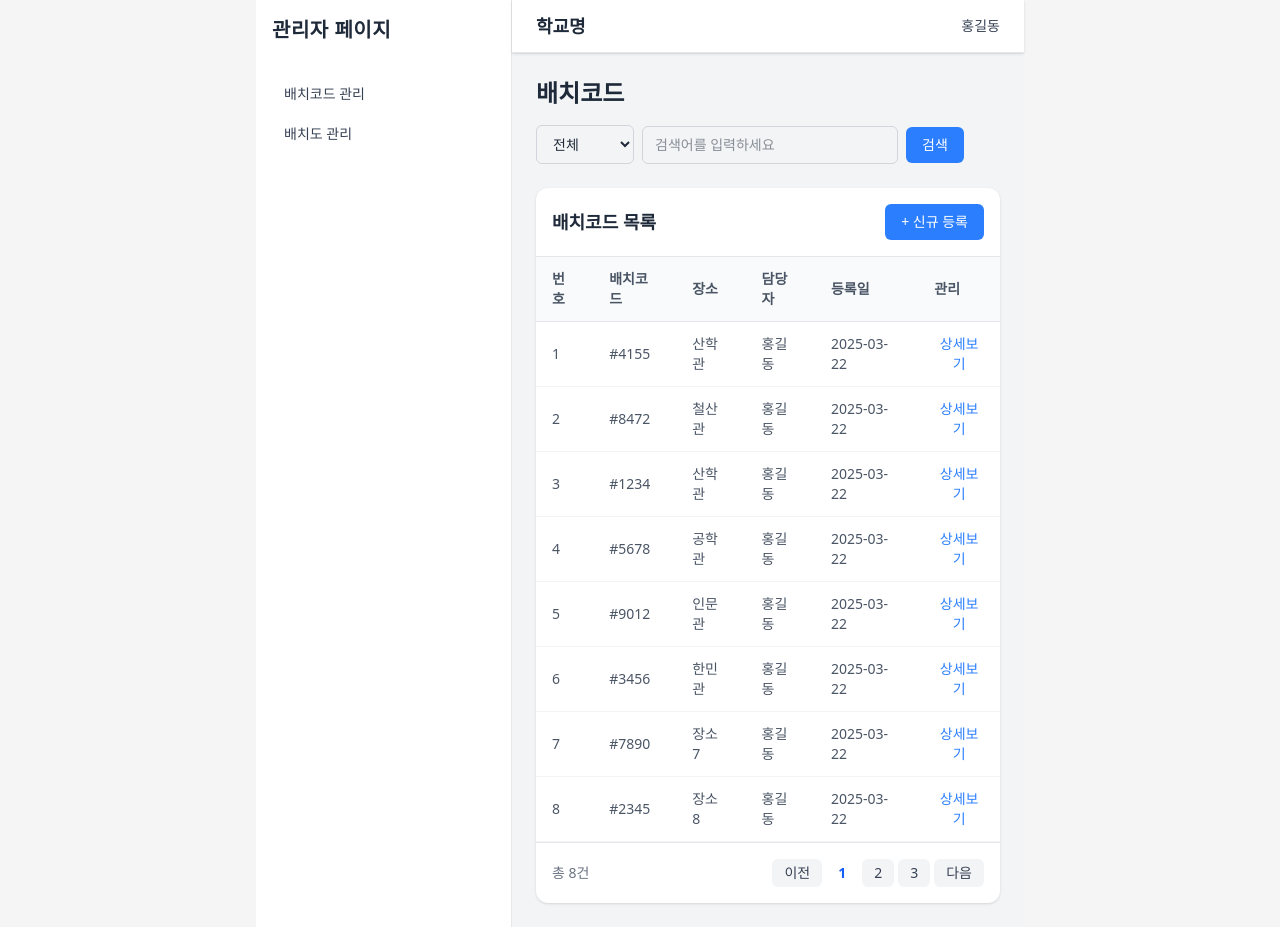
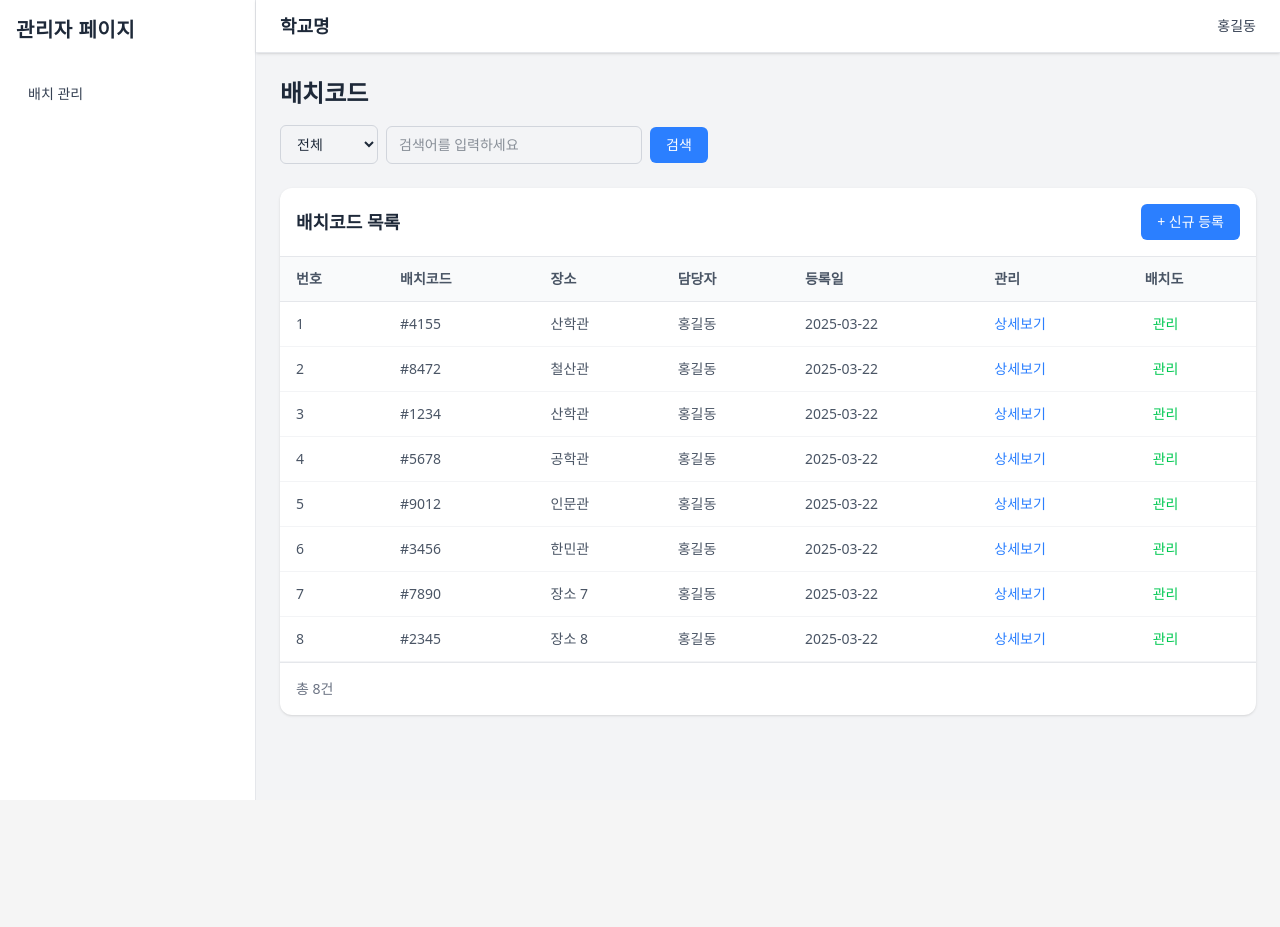
Before and after one commit to bidalalsrb/edu-uni, a React (Vite) app: page /index/admin/batchcode in a window 1280 px wide. After the commit the page ends 800 px from the top, so only its background shows below. Built offline with nearby package versions, Linux system fonts and the light colour scheme; the HTML template or start-up script is replaced by a standard one.

Commit message:
관리자 > 배치코드 layout

```diff
--- a/src/App.css
+++ b/src/App.css
@@ -1,6 +1,6 @@
 #root {
     margin: 0 auto;
-    width: 60%;
+    width: 100%;
 }
 
 body {
--- a/src/components/admin/Web/BatchCode.jsx
+++ b/src/components/admin/Web/BatchCode.jsx
@@ -1,68 +1,72 @@
 import React, {useState} from "react";
-import NewBatchCodeModal from "./Modal/NewBatchCodeModal"; // 기존 신규 등록 모달 컴포넌트
+import {useNavigate} from "react-router-dom";
+import NewBatchCodeModal from "./Modal/NewBatchCodeModal"; // 신규 등록 모달
 import EditBatchCodeModal from "./Modal/EditBatchCodeModal";
+import ApplyPage from "../../../pages/admin/ApplyPage"; // 배치도를 렌더링할 컴포넌트
 
 function BatchCode() {
-    // JSON 형식의 임시 데이터
+    // 임시 데이터
     const initialData = [
         {
-            "batchCode": "#4155",
-            "location": "산학관",
-            "registeredDate": "2025-03-22",
-            "person": "홍길동"
+            batchCode: "#4155",
+            location: "산학관",
+            registeredDate: "2025-03-22",
+            person: "홍길동",
         },
         {
-            "batchCode": "#8472",
-            "location": "철산관",
-            "registeredDate": "2025-03-22",
-            "person": "홍길동"
+            batchCode: "#8472",
+            location: "철산관",
+            registeredDate: "2025-03-22",
+            person: "홍길동",
         },
         {
-            "batchCode": "#1234",
-            "location": "산학관",
-            "registeredDate": "2025-03-22",
-            "person": "홍길동"
+            batchCode: "#1234",
+            location: "산학관",
+            registeredDate: "2025-03-22",
+            person: "홍길동",
         },
         {
-            "batchCode": "#5678",
-            "location": "공학관",
-            "registeredDate": "2025-03-22",
-            "person": "홍길동"
+            batchCode: "#5678",
+            location: "공학관",
+            registeredDate: "2025-03-22",
+            person: "홍길동",
         },
         {
-            "batchCode": "#9012",
-            "location": "인문관",
-            "registeredDate": "2025-03-22",
-            "person": "홍길동"
+            batchCode: "#9012",
+            location: "인문관",
+            registeredDate: "2025-03-22",
+            person: "홍길동",
         },
         {
-            "batchCode": "#3456",
-            "location": "한민관",
-            "registeredDate": "2025-03-22",
-            "person": "홍길동"
+            batchCode: "#3456",
+            location: "한민관",
+            registeredDate: "2025-03-22",
+            person: "홍길동",
         },
         {
-            "batchCode": "#7890",
-            "location": "장소 7",
-            "registeredDate": "2025-03-22",
-            "person": "홍길동"
+            batchCode: "#7890",
+            location: "장소 7",
+            registeredDate: "2025-03-22",
+            person: "홍길동",
         },
         {
-            "batchCode": "#2345",
-            "location": "장소 8",
-            "registeredDate": "2025-03-22",
-            "person": "홍길동"
-        }
+            batchCode: "#2345",
+            location: "장소 8",
+            registeredDate: "2025-03-22",
+            person: "홍길동",
+        },
     ];
 
-    // 상태 초기값으로 JSON 데이터를 사용
     const [records, setRecords] = useState(initialData);
     const [modalOpen, setModalOpen] = useState(false);
     const [editingRecord, setEditingRecord] = useState(null);
     const [searchTerm, setSearchTerm] = useState("");
     const [searchOption, setSearchOption] = useState("전체");
-    // filteredRecords가 null이면 검색 버튼을 누르지 않은 상태임을 의미
     const [filteredRecords, setFilteredRecords] = useState(null);
+    // 배치도(ApplyPage) 표시 여부를 위한 상태 추가
+    const [showLayout, setShowLayout] = useState(false);
+
+    const navigate = useNavigate();
 
     const addRecord = (record) => {
         const updatedRecords = [...records, record];
@@ -109,6 +113,8 @@ function BatchCode() {
 
     return (
         <main className="p-6 flex flex-col gap-6">
+            {!showLayout ? (
+                <>
                     {/* 검색/필터 섹션 */}
                     <section>
                         <h2 className="text-2xl font-bold text-gray-800 mb-4">배치코드</h2>
@@ -161,6 +167,7 @@ function BatchCode() {
                                     <th className="px-4 py-3 font-semibold">담당자</th>
                                     <th className="px-4 py-3 font-semibold">등록일</th>
                                     <th className="px-4 py-3 font-semibold">관리</th>
+                                    <th className="px-4 py-3 font-semibold">배치도</th>
                                 </tr>
                                 </thead>
                                 <tbody>
@@ -189,6 +196,14 @@ function BatchCode() {
                                                     상세보기
                                                 </button>
                                             </td>
+                                            <td className="px-4 py-3">
+                                                <button
+                                                    onClick={() => setShowLayout(true)}
+                                                    className="text-sm text-green-500 hover:underline ml-2"
+                                                >
+                                                    관리
+                                                </button>
+                                            </td>
                                         </tr>
                                     ))
                                 )}
@@ -198,25 +213,27 @@ function BatchCode() {
                         <div className="p-4 border-t border-gray-200 flex justify-between items-center">
                             <div className="text-sm text-gray-500">총 {displayRecords.length}건</div>
                             <div className="space-x-1">
-                        <button className="px-3 py-1 text-sm text-gray-700 bg-gray-100 rounded-md hover:bg-gray-200">
-                            이전
-                        </button>
-                        <button
-                            className="px-3 py-1 text-sm text-blue-600 font-bold bg-white rounded-md hover:bg-gray-100">
-                            1
-                        </button>
-                        <button className="px-3 py-1 text-sm text-gray-700 bg-gray-100 rounded-md hover:bg-gray-200">
-                            2
-                        </button>
-                        <button className="px-3 py-1 text-sm text-gray-700 bg-gray-100 rounded-md hover:bg-gray-200">
-                            3
-                        </button>
-                        <button className="px-3 py-1 text-sm text-gray-700 bg-gray-100 rounded-md hover:bg-gray-200">
-                            다음
-                        </button>
+                                {/* 페이지네이션 버튼들 (필요시 추가) */}
                             </div>
                         </div>
                     </section>
+                </>
+            ) : (
+                // showLayout가 true이면 배치코드 목록 대신 배치도(ApplyPage)만 렌더링
+                <div>
+                    <div className="flex justify-end mb-2">
+                        <button
+                            onClick={() => setShowLayout(false)}
+                            className="px-4 py-2 bg-red-500 text-white rounded"
+                        >
+                            목록 보기
+                        </button>
+                    </div>
+                    {/*todo 배치도 정보 전달 */}
+                    <ApplyPage/>
+                </div>
+            )}
+
             {modalOpen && (
                 <NewBatchCodeModal
                     onClose={() => setModalOpen(false)}
--- a/src/pages/admin/AdminLayout.jsx
+++ b/src/pages/admin/AdminLayout.jsx
@@ -1,29 +1,30 @@
 import React from "react";
-import { Outlet, useNavigate } from "react-router-dom";
+import { Outlet, useNavigate, useLocation } from "react-router-dom";
 
 function AdminLayout() {
     const navigate = useNavigate();
+    const location = useLocation();
+
+    // 현재 경로에 "batchCode"가 포함되어 있으면 배치 관리 메뉴가 활성화되도록 처리
+    const isBatchCodeActive = location.pathname.includes("batchCode");
 
     return (
         <div className="flex min-h-screen bg-gray-100 text-gray-800">
             {/* 사이드바 영역 */}
             <aside className="w-64 bg-white border-r border-gray-200 p-4">
                 <div className="mb-8">
-                    <h1 className="text-xl font-bold tracking-wide text-gray-800">관리자 페이지</h1>
+                    <h1 className="text-xl font-bold tracking-wide text-gray-800">
+                        관리자 페이지
+                    </h1>
                 </div>
                 <nav className="space-y-1">
-                    {/* 여기서 상대 경로로 이동하면 부모인 /admin 경로가 유지됨 */}
                     <a
                         onClick={() => navigate("batchCode")}
-                        className="cursor-pointer block py-2 px-3 rounded-md text-sm font-medium text-gray-700 hover:bg-gray-100"
+                        className={`cursor-pointer block py-2 px-3 rounded-md text-sm font-medium text-gray-700  ${
+                            isBatchCodeActive ? "bg-blue-500 text-white border-blue-500" : ""
+                        }`}
                     >
-                        배치코드 관리
-                    </a>
-                    <a
-                        onClick={() => navigate("layoutManagement")}
-                        className="cursor-pointer block py-2 px-3 rounded-md text-sm font-medium text-gray-700 hover:bg-gray-100"
-                    >
-                        배치도 관리
+                        배치 관리
                     </a>
                 </nav>
             </aside>
--- a/src/pages/admin/ApplyPage.jsx
+++ b/src/pages/admin/ApplyPage.jsx
@@ -69,7 +69,7 @@ export default function ApplyPage() {
     // Header 영역
     const Header = () => (
         <header className="bg-gradient-to-r from-blue-600 to-indigo-600 text-white py-4 px-6 rounded-md shadow-md mb-6">
-            <h1 className="text-2xl font-bold text-center">박스 배치도 관리자 전용</h1>
+            <h1 className="text-2xl font-bold text-center">배치도</h1>
         </header>
     );
 
--- a/src/routes/AppRoutes.jsx
+++ b/src/routes/AppRoutes.jsx
@@ -46,7 +46,9 @@ export default function AppRoutes() {
                 {/* 관리자 라우트: AdminLayout을 부모로 설정하고, 배치코드는 자식 라우트로 중첩 */}
                 <Route path="index/admin" element={<AdminLayout />}>
                     <Route path="batchcode" element={<BatchCode />} />
+                    {/* 기존 배치도 관리 관련 경로 삭제 */}
                 </Route>
+
             </Routes>
         </BrowserRouter>
     );
```
Lines whose indentation alone changed are shown as unchanged.
